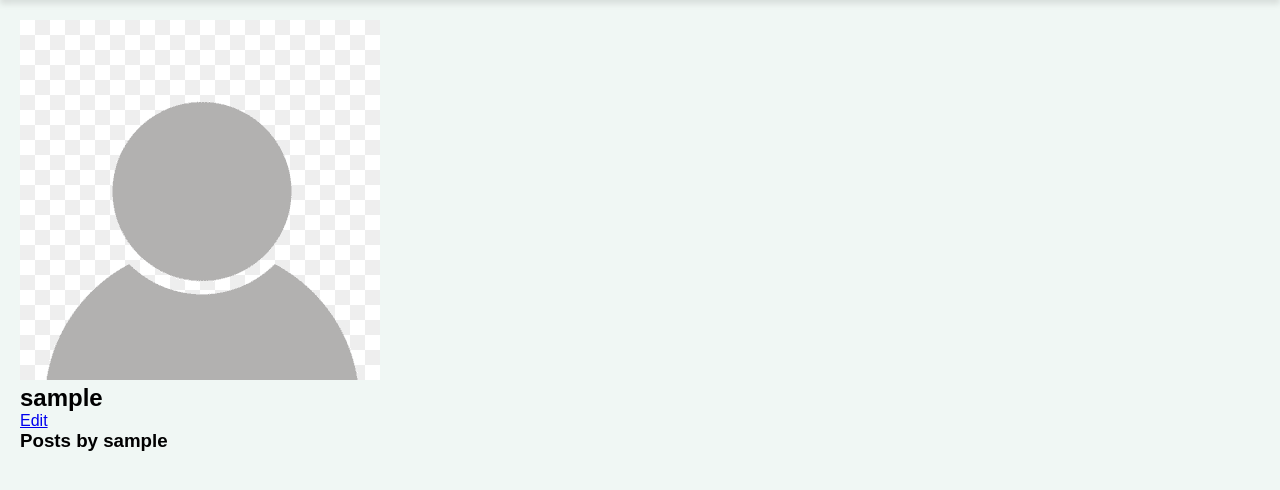
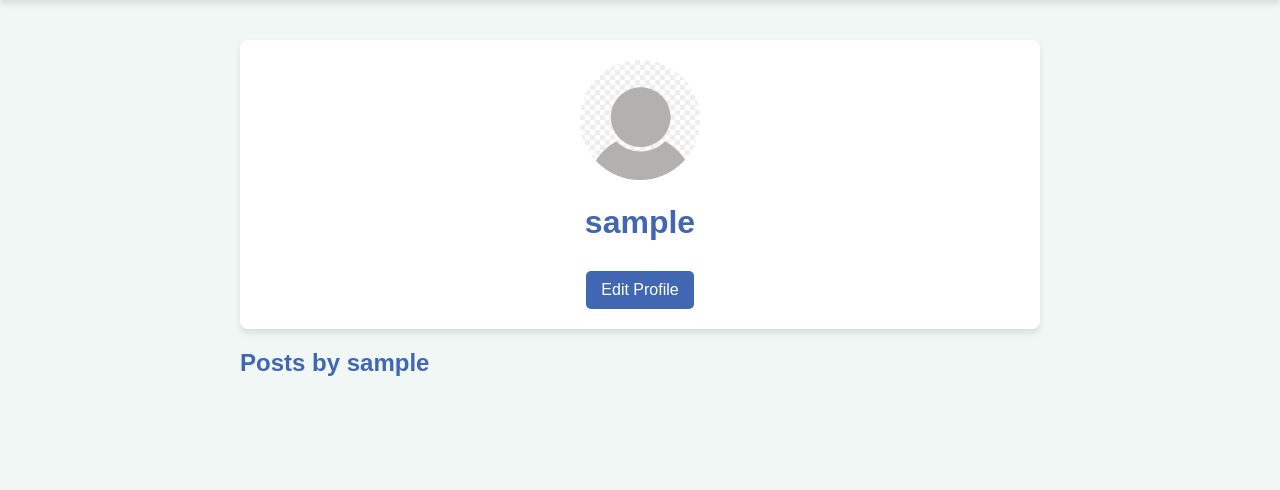
Before and after one commit to sudip6164/django-post-app, a Django app: a page that uses sbook/users/templates/users/profile.html in a window 1280 px wide. Shown: the part 74-564 px from the top of the page. Run offline with Django 5.2, Linux system fonts and the light colour scheme; the visitor is signed in with stand-in values (Sample User, id 1); data comes from the database, SQL or seed files in the repository; data that the repository does not hold is empty.

Commit message:
profile css

```diff
--- /dev/null
+++ b/sbook/static/css/users/profile.css
@@ -0,0 +1,145 @@
+/* Profile Section */
+.profile-section {
+    margin: 20px auto;
+    max-width: 800px;
+}
+
+/* Profile Section */
+.profile-header {
+    max-width: 800px;
+    margin: 20px auto;
+    text-align: center;
+    padding: 20px;
+    background-color: #fff;
+    border-radius: 8px;
+    box-shadow: 0 4px 6px rgba(0, 0, 0, 0.1);
+}
+
+.profile-header img {
+    width: 120px;
+    height: 120px;
+    border-radius: 50%;
+    object-fit: cover;
+    margin-bottom: 20px;
+}
+
+.profile-header h2 {
+    font-size: 2em;
+    color: var(--primary-color);
+    margin-bottom: 10px;
+}
+
+.profile-header p {
+    font-size: 1.2em;
+    color: #555;
+    margin-bottom: 20px;
+}
+
+.profile-header a {
+    display: inline-block;
+    padding: 10px 15px;
+    background-color: var(--primary-color);
+    color: var(--text-color);
+    text-decoration: none;
+    border-radius: 5px;
+    font-size: 1em;
+    margin-top: 10px;
+    transition: background-color 0.3s;
+}
+
+.profile-header a:hover {
+    background-color: var(--secondary-color);
+}
+
+/* User Posts */
+.user-posts h3 {
+    font-size: 1.5em;
+    color: var(--primary-color);
+    margin-bottom: 15px;
+}
+
+.post-list {
+    list-style: none;
+}
+
+.create-post-link {
+    display: inline-block;
+    background-color: var(--primary-color);
+    color: var(--text-color);
+    padding: 10px 15px;
+    text-decoration: none;
+    border-radius: 5px;
+    margin-bottom: 20px;
+    transition: background-color 0.3s;
+}
+
+.create-post-link:hover {
+    background-color: var(--secondary-color);
+}
+
+.post-item {
+    background-color: #fff;
+    border: 1px solid #ddd;
+    border-radius: 5px;
+    padding: 15px;
+    margin-bottom: 20px;
+    box-shadow: 0 2px 4px rgba(0, 0, 0, 0.1);
+}
+
+.post-header {
+    display: flex;
+    align-items: center;
+    margin-bottom: 10px;
+}
+
+.post-header .profile-picture {
+    width: 40px; /* Standard size for post's profile picture */
+    height: 40px;
+    border-radius: 50%;
+    margin-right: 10px;
+}
+
+.post-user-info {
+    display: flex;
+    flex-direction: column;
+}
+
+.post-user-info .username {
+    font-weight: bold;
+    color: var(--primary-color);
+}
+
+.post-time {
+    font-size: 0.9em;
+    color: #888;
+}
+
+.post-content {
+    margin-bottom: 10px;
+    color: #333;
+}
+
+.post-image {
+    max-width: 100%;
+    border-radius: 5px;
+    margin-top: 10px;
+}
+
+.post-actions {
+    display: flex;
+    gap: 10px;
+    margin-top: 10px;
+}
+
+.post-actions button {
+    background: none;
+    border: none;
+    color: var(--primary-color);
+    cursor: pointer;
+    font-size: 1em;
+    transition: color 0.3s;
+}
+
+.post-actions button:hover {
+    color: var(--secondary-color);
+}
--- a/sbook/users/templates/users/profile.html
+++ b/sbook/users/templates/users/profile.html
@@ -1,29 +1,56 @@
-{% extends "base.html" %}
+{% extends 'base.html' %}
+{% load static %}
+
+{% block title %}
+    {{ user.username }}'s Profile
+{% endblock %}
+
+{% block additional_css %}
+    <link rel="stylesheet" href="{% static 'css/users/profile.css' %}">
+{% endblock additional_css %}
 
 {% block content %}
-<div class="profile">
+<section class="profile-section">
+    <div class="profile-header">
         {% if user.profile.profile_picture %}
-        <img src="{{ user.profile.profile_picture.url }}" alt="{{ user.username }}'s profile picture">
+            <img src="{{ user.profile.profile_picture.url }}" alt="{{ user.username }}'s profile picture" class="profile-picture">
+        {% else %}
+            <img src="{% static 'img/default-profile.png' %}" alt="Default profile picture" class="profile-picture">
         {% endif %}
-    <h2>{{ user.username }}</h2>
-    <p>{{ user.profile.bio }}</p>
-    <a href="{% url 'profile_edit' user.username %}">Edit</a>
+        <div class="profile-info">
+            <h2 class="username">{{ user.username }}</h2>
+            <p class="bio">{{ user.profile.bio }}</p>
+            <a href="{% url 'profile_edit' user.username %}" class="edit-profile-link">Edit Profile</a>
         </div>
-
+    </div>
     <div class="user-posts">
         <h3>Posts by {{ user.username }}</h3>
+        <ul class="post-list">
             {% for post in posts %}
-        <div class="post">
-            <p>{{ post.content }}</p>
+                <li class="post-item">
+                    <div class="post-header">
+                        {% if post.user.profile.profile_picture %}
+                            <img src="{{ post.user.profile.profile_picture.url }}" alt="{{ post.user.username }}'s profile picture" class="profile-picture">
+                        {% else %}
+                            <img src="{% static 'img/default-profile.png' %}" alt="Default profile picture" class="profile-picture">
+                        {% endif %}
+                        <div class="post-user-info">
+                            <p class="username">{{ post.user.username }}</p>
+                            <p class="post-time">{{ post.created_at }}</p>
+                        </div>
+                    </div>
+                    <p class="post-content">{{ post.content }}</p>
                     {% if post.image %}
-                <img src="{{ post.image.url }}" alt="Post Image">
+                        <img src="{{ post.image.url }}" alt="Post Image" class="post-image">
                     {% endif %}
-            <small>Posted on {{ post.created_at }}</small>
+                    <div class="post-actions">
+                        <button class="like-button">Like</button>
+                        <button class="comment-button">Comment</button>
+                        <button class="share-button">Share</button>
                     </div>
-        {% if post.user == request.user %}
-        <a href="{% url 'post_edit' post.pk %}">Edit</a>
-        <a href="{% url 'post_delete' post.pk %}">Delete</a>
-        {% endif %}
+                </li>
             {% endfor %}
+        </ul>
     </div>
+</section>
 {% endblock %}
```
Lines whose indentation alone changed are shown as unchanged.
